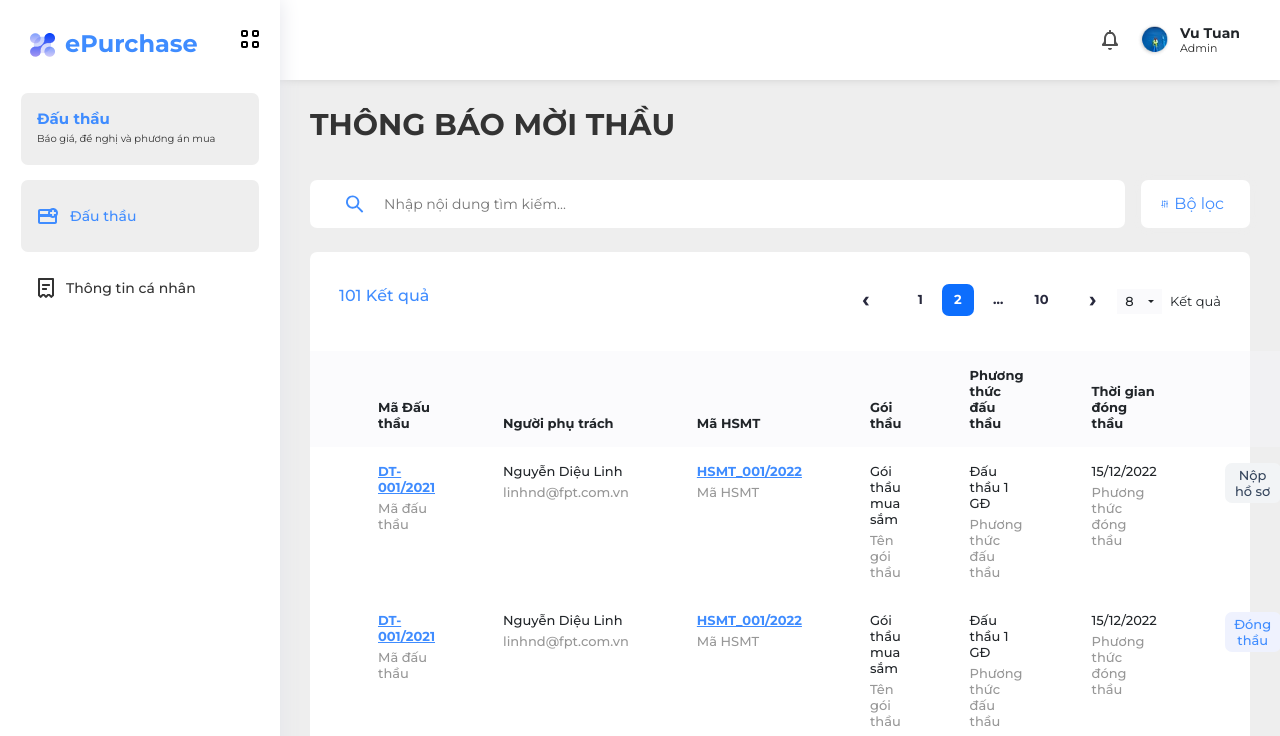
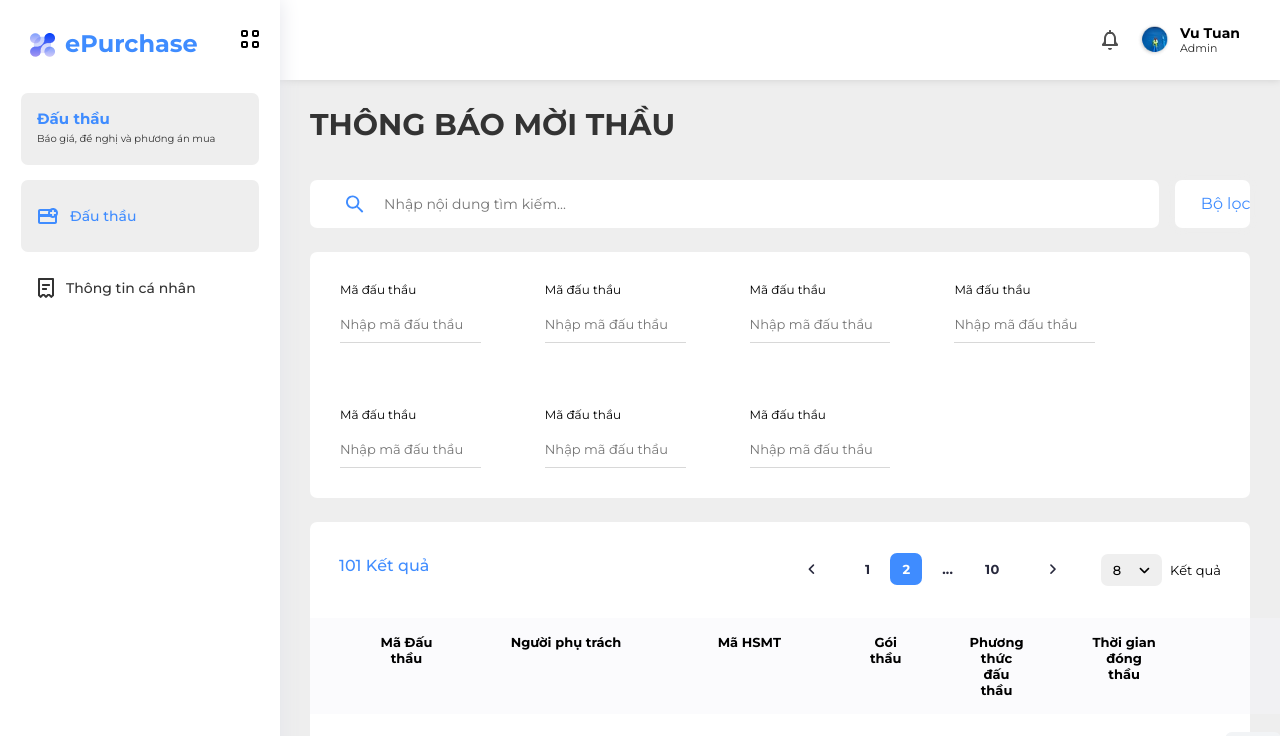
Before and after one commit to minhtaivo235/dauthau, a React (Create React App) app: page / in a window 1280 px wide. Shown: the top 736 px of the page. Built offline with nearby package versions, Linux system fonts and the light colour scheme.

Commit message:
update table filter

```diff
--- a/package.json
+++ b/package.json
@@ -6,9 +6,7 @@
     "@testing-library/jest-dom": "^5.16.4",
     "@testing-library/react": "^13.1.1",
     "@testing-library/user-event": "^13.5.0",
-    "bootstrap": "^5.1.3",
     "react": "^18.0.0",
-    "react-bootstrap": "^2.3.0",
     "react-dom": "^18.0.0",
     "react-router-dom": "^6.3.0",
     "react-scripts": "5.0.1",
--- a/public/index.html
+++ b/public/index.html
@@ -15,6 +15,20 @@
       user's mobile device or desktop. See https://developers.google.com/web/fundamentals/web-app-manifest/
     -->
     <link rel="manifest" href="%PUBLIC_URL%/manifest.json" />
+    <link
+      rel="stylesheet"
+      href="https://cdnjs.cloudflare.com/ajax/libs/meyer-reset/2.0/reset.min.css"
+      integrity="sha512-NmLkDIU1C/C88wi324HBc+S2kLhi08PN5GDeUVVVC/BVt/9Izdsc9SVeVfA1UZbY3sHUlDSyRXhCzHfr6hmPPw=="
+      crossorigin="anonymous"
+      referrerpolicy="no-referrer"
+    />
+    <link
+      rel="stylesheet"
+      href="https://cdnjs.cloudflare.com/ajax/libs/font-awesome/6.1.1/css/all.min.css"
+      integrity="sha512-KfkfwYDsLkIlwQp6LFnl8zNdLGxu9YAA1QvwINks4PhcElQSvqcyVLLD9aMhXd13uQjoXtEKNosOWaZqXgel0g=="
+      crossorigin="anonymous"
+      referrerpolicy="no-referrer"
+    />
     <!--
       Notice the use of %PUBLIC_URL% in the tags above.
       It will be replaced with the URL of the `public` folder during the build.
--- a/src/components/search/search.js
+++ b/src/components/search/search.js
@@ -1,5 +1,42 @@
 import React from "react";
 import "./search.scss";
+
+const BlockFilter = () => {
+  return (
+    <div className="block-filter">
+      <div className="block-filter_list">
+        <div className="block-filter_item">
+          <label>Mã đấu thầu</label>
+          <input type="text" placeholder="Nhập mã đấu thầu"></input>
+        </div>
+        <div className="block-filter_item">
+          <label>Mã đấu thầu</label>
+          <input type="text" placeholder="Nhập mã đấu thầu"></input>
+        </div>
+        <div className="block-filter_item">
+          <label>Mã đấu thầu</label>
+          <input type="text" placeholder="Nhập mã đấu thầu"></input>
+        </div>
+        <div className="block-filter_item">
+          <label>Mã đấu thầu</label>
+          <input type="text" placeholder="Nhập mã đấu thầu"></input>
+        </div>
+        <div className="block-filter_item">
+          <label>Mã đấu thầu</label>
+          <input type="text" placeholder="Nhập mã đấu thầu"></input>
+        </div>
+        <div className="block-filter_item">
+          <label>Mã đấu thầu</label>
+          <input type="text" placeholder="Nhập mã đấu thầu"></input>
+        </div>
+        <div className="block-filter_item">
+          <label>Mã đấu thầu</label>
+          <input type="text" placeholder="Nhập mã đấu thầu"></input>
+        </div>
+      </div>
+    </div>
+  );
+};
 
 const BtnFilter = () => {
   return (
@@ -55,6 +92,7 @@ const Search = () => {
     <div className="search">
       <InputSearch />
       <BtnFilter />
+      <BlockFilter />
     </div>
   );
 };
--- a/src/components/search/search.scss
+++ b/src/components/search/search.scss
@@ -1,11 +1,14 @@
 @import "src/variable.scss";
 .search {
   display: flex;
+  flex-wrap: wrap;
   width: 100%;
   align-items: center;
   margin-bottom: 24px;
-}
   .input-search {
+    flex-grow: 1;
+    max-width: 100%;
+    flex-basis: 0;
     display: flex;
     align-items: center;
     padding: 15px 36px;
@@ -22,8 +25,8 @@
       line-height: 150%;
     }
   }
-
   .btn-filter {
+    width: 8%;
     display: flex;
     align-items: center;
     padding: 12px 20px ;
@@ -39,3 +42,36 @@
       color: $primary-color;
     }
   }
+  .block-filter {
+    width: 100%;
+    margin-top: 24px;
+    padding: 30px;
+    background-color: #fff;
+    border-radius: 7px;
+    &_list {
+      display: flex;
+      justify-content: flex-start;
+      align-items: center;
+      flex-wrap: wrap;
+      gap: 64px;
+    }
+    &_item {
+      display: flex;
+      justify-content: flex-start;
+      flex-direction: column;
+      width: 16%;
+      label {
+        font-weight: 400;
+        font-size: 12px;
+        line-height: 16px;
+      }
+      input {
+        margin-top: 8px;
+        font-size: 13px;
+        line-height: 16px;
+        border-bottom: 1px solid #d8d8d8;
+        padding: 10px 0;
+      }
+    }
+  }
+}
--- /dev/null
+++ b/src/components/table/paging.js
@@ -0,0 +1,48 @@
+import React from "react";
+
+const PageShow = () => {
+  return (
+    <>
+      <div className="dropdown">
+        <button>
+          <span>8</span> <i class="fa-solid fa-angle-down"></i>
+        </button>
+      </div>
+      <span className="label-paging">Kết quả</span>
+    </>
+  );
+};
+
+const Paging = () => {
+  return (
+    <>
+      <ul className="pagination">
+        <li className="page-item">
+          <a className="page-link">
+            <i class="fa-solid fa-angle-left"></i>
+          </a>
+        </li>
+        <li className="page-item">
+          <a className="page-link">1</a>
+        </li>
+        <li className="page-item">
+          <a className="page-link active">2</a>
+        </li>
+        <li className="page-item">
+          <a className="page-link">...</a>
+        </li>
+        <li className="page-item">
+          <a className="page-link">10</a>
+        </li>
+        <li className="page-item">
+          <a className="page-link">
+            <i class="fa-solid fa-angle-right"></i>
+          </a>
+        </li>
+      </ul>
+      <PageShow />
+    </>
+  );
+};
+
+export default Paging;
--- a/src/components/table/table.js
+++ b/src/components/table/table.js
@@ -1,6 +1,5 @@
 import React from "react";
-import Pagination from "react-bootstrap/Pagination";
-import Dropdown from "react-bootstrap/Dropdown";
+import Paging from "./paging";
 import "./table.scss";
 import TableData from "./tableData";
 
@@ -9,30 +8,7 @@ const TableTop = () => {
     <div className="table-top">
       <div className="table-top_result">101 Kết quả</div>
       <div className="table-top_paging">
-        <Pagination>
-          <Pagination.Prev disabled />
-          <Pagination.Item>{1}</Pagination.Item>
-          <Pagination.Item active>{2}</Pagination.Item>
-          <Pagination.Ellipsis />
-
-          <Pagination.Item>{10}</Pagination.Item>
-
-          <Pagination.Next />
-        </Pagination>
-        <div className="table-top_paging-page">
-          <Dropdown>
-            <Dropdown.Toggle variant="Secondary" id="8">
-              8
-            </Dropdown.Toggle>
-
-            <Dropdown.Menu>
-              <Dropdown.Item href="#/action-1">10</Dropdown.Item>
-              <Dropdown.Item href="#/action-2">20</Dropdown.Item>
-              <Dropdown.Item href="#/action-3">50</Dropdown.Item>
-            </Dropdown.Menu>
-          </Dropdown>
-          <span>Kết quả</span>
-        </div>
+        <Paging />
       </div>
     </div>
   );
--- a/src/components/table/table.scss
+++ b/src/components/table/table.scss
@@ -19,22 +19,19 @@
       display: flex;
       align-items: center;
       .pagination {
-        margin: 0%;
+        display: flex;
+        align-items: center;
+        margin-right: 24px;
         .page-item {
           [disabled] {
             color: #d7d7d7 !important;
           }
           &:first-child {
             margin-right: 17px;
-            .page-link span:first-child {
-              font-size: 22px;
-            }
+            //
           }
           &:last-child {
-            margin-left: 9px;
-            .page-link span:first-child {
-              font-size: 22px;
-            }
+            margin-left: 17px;
           }
           .page-link {
             border: unset;
@@ -44,35 +41,29 @@
             border-radius: 7px;
             text-align: center;
             letter-spacing: 0.2px;
-            padding: 6px 12px;
+            padding: 8px 12px;
             margin-right: 8px;
             color: #28293D;
-          }
-          &.active .page-link {
+            &.active, &:hover {
               color: #fff;
+              background: #3F8CFF;
             }
           }
         }
-
-      &-page {
-        display: flex;
-        align-items: center;
+      }
       .dropdown {
-          background-color: #FAFAFC;
-
-        }
-        .dropdown-toggle {
+        button {
+          padding: 8px 12px;
+          border-radius: 7px;
           font-weight: 500;
           font-size: 13px;
           line-height: 16px;
-          &:focus {
-            box-shadow: none;
         }
-          &::after {
-            margin-left: 14px;
+        span {
+          margin-right: 14px;
         }
       }
-        & > span {
+      .label-paging {
         font-weight: 400;
         font-size: 13px;
         line-height: 16px;
@@ -80,8 +71,8 @@
       }
     }
   }
-  }
   .table {
+    width: 100%;
     &>thead {
       background-color: rgba(245, 245, 250, 0.4);
       th {
@@ -113,6 +104,7 @@
         .label-icon {
           margin-top: 10px;
           margin-right: 52px;
+          cursor: pointer;
         }
         .label-status {
           border-radius: 7px;
--- a/src/components/table/tableData.js
+++ b/src/components/table/tableData.js
@@ -1,5 +1,4 @@
 import React from "react";
-import Table from "react-bootstrap/Table";
 import { v4 as uuidv4 } from "uuid";
 import "./table.scss";
 
@@ -200,7 +199,7 @@ const switchType = (type, status = null) => {
 
 const TableData = () => {
   return (
-    <Table>
+    <table className="table">
       <thead>
         <tr key={uuidv4()}>
           {rowTitle.map((item) => (
@@ -247,7 +246,7 @@ const TableData = () => {
           );
         })}
       </tbody>
-    </Table>
+    </table>
   );
 };
 
--- a/src/index.js
+++ b/src/index.js
@@ -1,7 +1,6 @@
 import React from "react";
 import ReactDOM from "react-dom/client";
 import { BrowserRouter } from "react-router-dom";
-import "bootstrap/dist/css/bootstrap.min.css";
 import "./index.scss";
 import App from "./App";
 import reportWebVitals from "./reportWebVitals";
```
Also changed, not shown: 1 other file (tests, documents, lock files or other folders). Lines whose indentation alone changed are shown as unchanged.
